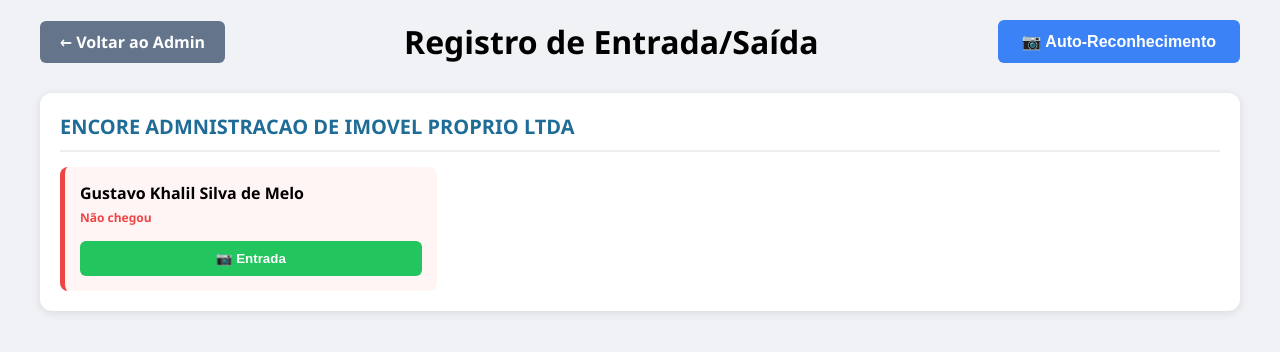
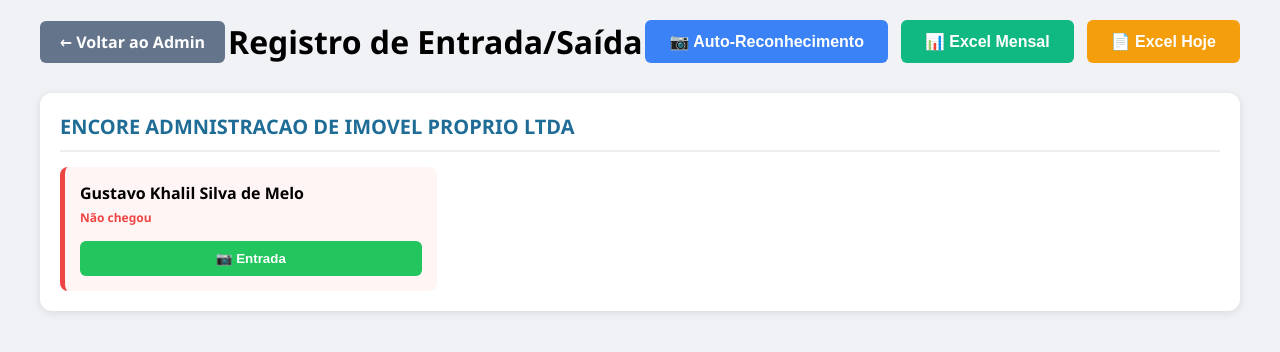
Before and after one commit to G-Khalil/Projeto, a Django app: page /acessos/lista-funcionarios/ in a window 1280 px wide. Shown: the top 352 px of the page. Run offline with Django 5.2, Linux system fonts and the light colour scheme; data comes from the database, SQL or seed files in the repository.

Commit message:
Add Excel export buttons and functions
Added buttons for exporting monthly and daily Excel reports with corresponding functions.

```diff
--- a/controle_obra/acessos/templates/acessos/lista_funcionarios_entrada_saida.html
+++ b/controle_obra/acessos/templates/acessos/lista_funcionarios_entrada_saida.html
@@ -52,6 +52,8 @@
             <a href="/admin/" class="btn btn-back">← Voltar ao Admin</a>
             <h1>Registro de Entrada/Saída</h1>
             <button class="btn btn-auto" onclick="abrirModalAuto()">📷 Auto-Reconhecimento</button>
+                    <button class="btn btn-auto" onclick="exportarExcelMensal()" style="margin-left: 10px; background: #10b981;">📊 Excel Mensal</button>
+                    <button class="btn btn-auto" onclick="exportarExcelDiario()" style="margin-left: 10px; background: #f59e0b;">📄 Excel Hoje</button>
         </div>
 
         {% for grupo in empresas_agrupadas %}
@@ -201,6 +203,17 @@
                 } catch(e) { console.error(e); }
             }
         }
+
+            // Funções de exportação Excel
+            function exportarExcelMensal() {
+                        const mes = prompt('Digite o mês (1-12):', new Date().getMonth() + 1);
+                        const ano = prompt('Digite o ano:', new Date().getFullYear());
+                        if (mes && ano) window.location.href = `/acessos/exportar_excel_mensal/?mes=${mes}&ano=${ano}`;
+                    }
+
+            function exportarExcelDiario() {
+                        window.location.href = '/acessos/exportar_excel_diario/';
+                    }
     </script>
 </body>
 </html>
```
